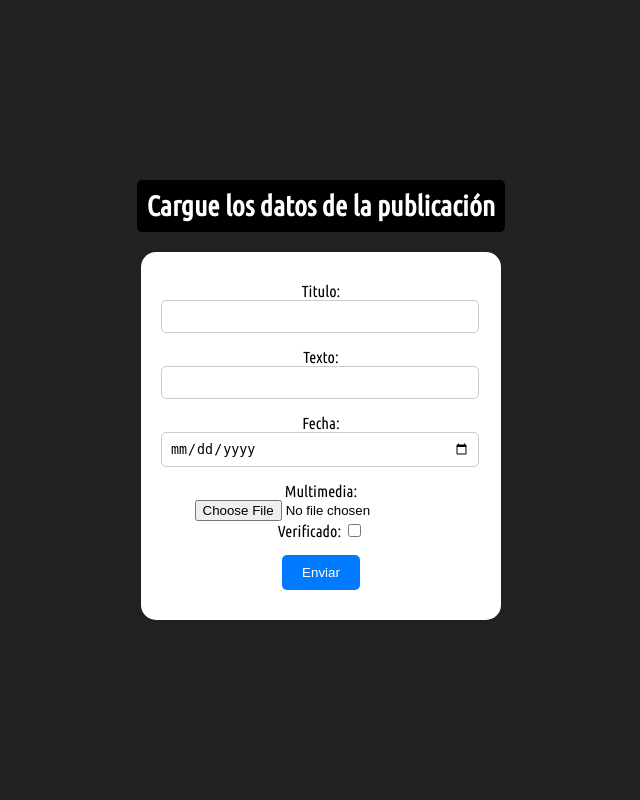
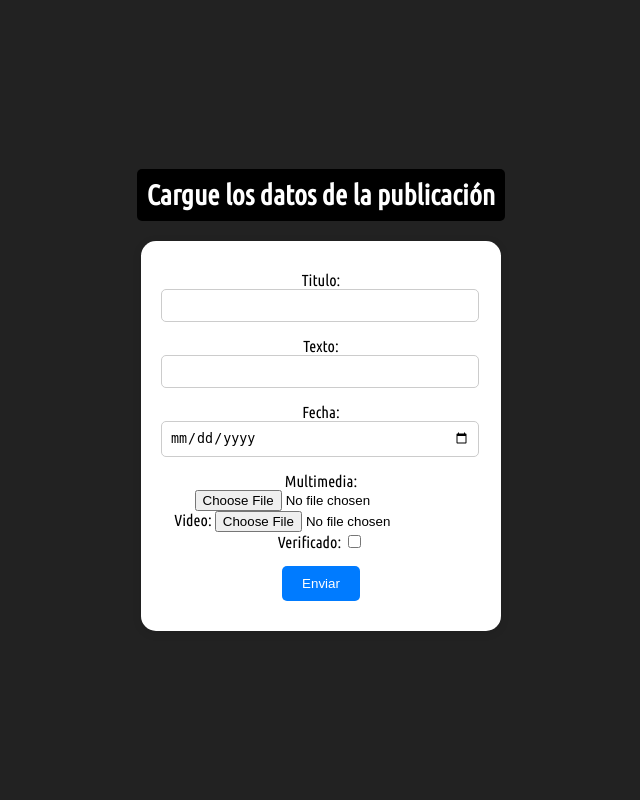
Before and after one commit to PabloViano/FutbolScoutNet, a Django app: page /publicacion/ in a window 1280 px wide. Shown: the whole page, without its empty margins (319-959 px from the left). Run offline with Django 4.2, Linux system fonts and the light colour scheme; a user stored in the database is signed in; data comes from the database, SQL or seed files in the repository; both versions use the stored data as it was after the commit.

Commit message:
Funcionan los videos, configurado con autoplay

```diff
--- a/FutbolScoutNet/sitio/forms.py
+++ b/FutbolScoutNet/sitio/forms.py
@@ -18,7 +18,7 @@ class UserRegistrationForm(UserCreationForm):
 class FormPost(forms.ModelForm):
     class Meta:
        model = Post
-       fields = ['titulo', 'texto', 'fecha', 'multimedia','verificado']
+       fields = ['titulo', 'texto', 'fecha', 'multimedia','video','verificado']
        widgets = {
            'fecha': forms.DateInput(attrs={'type': 'date'})
        }
--- a/FutbolScoutNet/sitio/models.py
+++ b/FutbolScoutNet/sitio/models.py
@@ -25,6 +25,7 @@ class Post(models.Model):
     texto = models.CharField(max_length=500)
     fecha = models.DateTimeField()
     multimedia = models.ImageField(upload_to="UsersMultimedia", null = True)
+    video = models.FileField(upload_to="videos",null = True)
     verificado = models.BooleanField(default=False)
 
     def __str__(self) -> str:
--- a/FutbolScoutNet/sitio/templates/feed.html
+++ b/FutbolScoutNet/sitio/templates/feed.html
@@ -22,6 +22,9 @@
                     {% if post.multimedia %}
                     <img class="post-multimedia" src="/media/{{post.multimedia}}/" width="250" height="250">
                     {% endif %}
+                    {% if post.video %}
+                    <video class="post-video" src="/media/{{post.video}}/" width="250" height="250" autoplay="autoplay">
+                    {% endif %}
                 </div>
                 </div>
             {% endfor %}
```
Also changed, not shown: FutbolScoutNet/db.sqlite3, FutbolScoutNet/media/UsersMultimedia/LauchaMartinez.jpg (added), FutbolScoutNet/media/UsersMultimedia/descarga.jpg (added), FutbolScoutNet/sitio/migrations/0013_post_video.py (added), 2 other files.
